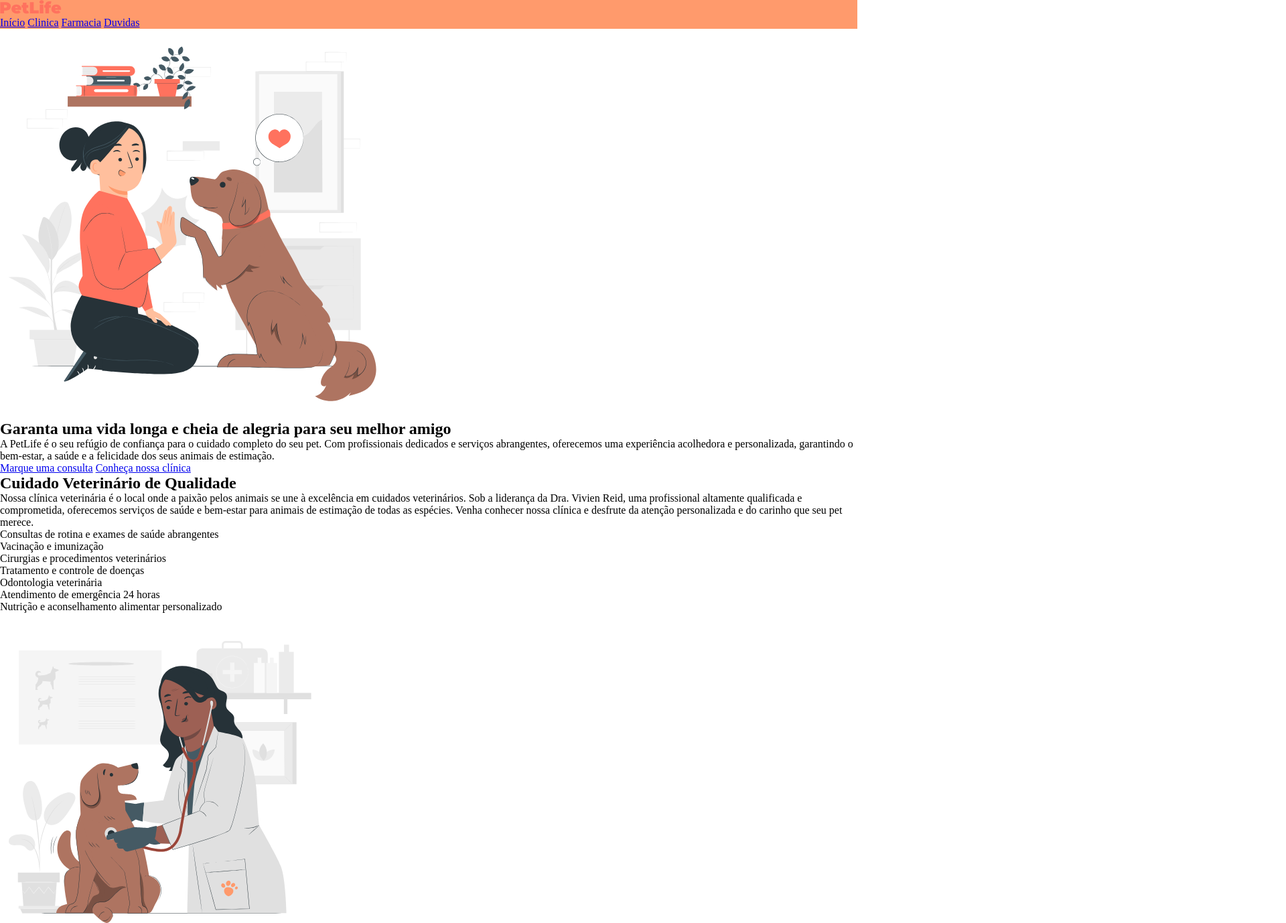
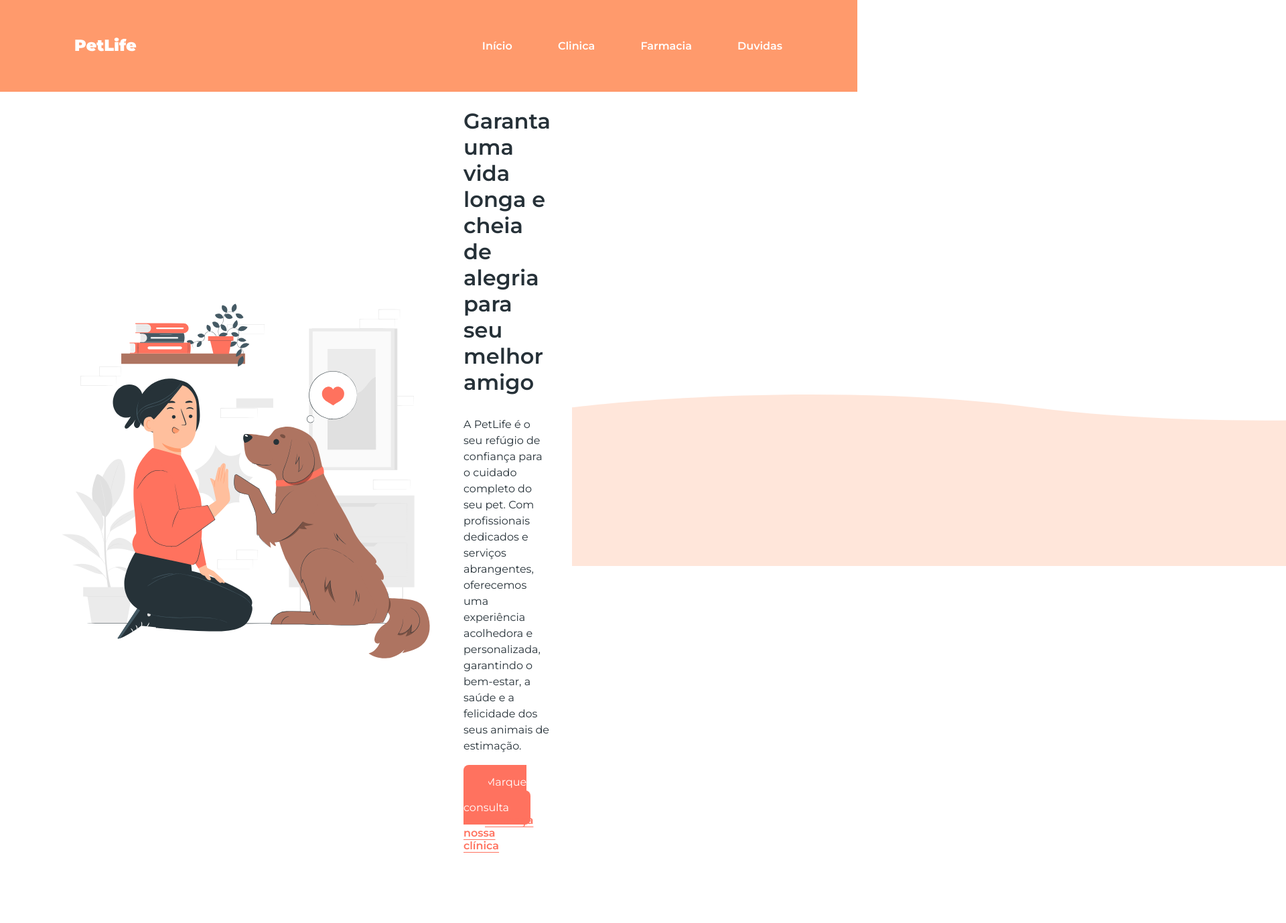
Before and after one commit to jefrodriguess/PetLife, a plain HTML site: page index.html in a window 1280 px wide. Shown: the top 1378 px of the page at 67% size, 1920 px wide, since content can reach past the window. Drawn offline with Linux system fonts and the light colour scheme.

Commit message:
09-01-25

```diff
--- a/index.css
+++ b/index.css
@@ -1,8 +1,77 @@
-* {  /* * = APLICA ESTILO AO TODA PAGINA */
+/* * = APLICA ESTILO A TODA PAGINA, PARA TODOS NAVEGADORES */
+* {
+    box-sizing: border-box;
+    font-family: 'Montserrat', sans-serif;
     margin: 0;
     padding: 0;
 }
 
+body{
+    color: #263138;
+}
+
 header {
     background-color: #FF9A6C;
+    display: flex;  /* EXIBIÇÃO FLEXIVEL */
+    align-items: center; /* ALINHAMENTO DOS ITENS: VERTICAL  */
+    justify-content: space-between; /* JUSTIFICAR CONTEUDO: ORIZONTAL */
+    padding-left: 80px;
+    padding-right: 80px;
+    padding-top: 24px;
+    padding-bottom: 24px;
 }
+
+header a { /* EDITAR BLOCO DENTRO DE OUTRO BLOCO: "A" DENTRO DE "HEADER"*/
+    color: #ffff;
+    font-weight: 600; /* PESO DA FONTE/NEGRITO */
+    padding: 32px; /* ESPAÇO INTERNO NOS ITENS */
+    text-decoration:none; /* TIRAR O SUBLINHADO */
+}
+
+#inicio { /* EDITAR BLOCO COM ID: #+ID */
+    display: flex;
+    align-items: center;
+    gap: 32px; /* ESPAÇO ENTRE OS ITENS */
+    padding: 24px 80px 128px 80px;
+    position: relative; /* POSIÇÃO RELATIVA AO BLOCO INÍCIO  */
+}
+
+h1,
+h2 {
+    font-weight: 600; /* PESO DA FONTE/NEGRITO */
+    font-size: 32px; /* TAMANHO  */
+    margin-bottom:  32px;
+}
+
+.paragrafo {  /* ".+CLASS" :EDITAR OS BLOCOS CLASS="PARAGRAFO" */
+    line-height:150%; /* ALTURA DE LINHA  */
+    margin-bottom:32px;
+}
+
+.botao {
+    background-color: #FF725F;
+    padding: 16px 32px; /* ESPAÇO INTERNO; VERTICAL E HORIZONTAL  */
+    border-radius: 8px; /* RAIO DA BORDA: ARREDONDADO  */
+    color: #FFFFFF;
+    text-decoration: none;
+
+}
+
+.botao-transparente {
+    background-color: transparent;
+    padding: 16px 32px; /* ESPAÇO INTERNO; VERTICAL E HORIZONTAL  */
+    border-radius: 8px; /* RAIO DA BORDA: ARREDONDADO  */
+    font-weight: 600;
+    color: #FF725F;
+    text-underline-offset: 4px;
+
+}
+
+.absolute {
+    position: absolute; /* POSIÇÃO ABSOLUTA NA PAGINA  */
+    bottom: 0;
+    left: 0;
+    width: 100%;
+    z-index:-1;
+
+}
--- a/index.html
+++ b/index.html
@@ -5,13 +5,17 @@
     <meta name="description" content="Garanta uma vida longa e cjeia de alegria para seu melhor amigo">
     <title>PetLife</title>
     <link rel="stylesheet" href="index.css"> <!-- VINUCULANDO AO ARQUIVO CSS (CASCADING STYLE SHEETS)-->
+    <link rel="preconnect" href="https://fonts.googleapis.com"> <!-- VINCULANDO GOOGLE FONTES: MONTSERRAT -->
+    <link rel="preconnect" href="https://fonts.gstatic.com" crossorigin>
+    <link href="https://fonts.googleapis.com/css2?family=Montserrat&display=swap" rel="stylesheet">
+    <link href="https://fonts.googleapis.com/css2?family=Montserrat:wght@600&display=swap" rel="stylesheet">
 
 </head>
 
 <body> <!-- CORPO -->
     <header>
         <a href="index.html"> <!-- NAVEGAR PARA OUTRA PAGINA -->
-            <img src="img/logo.svg" alt="PetLife">
+            <img src="img/logo-white.svg" alt="PetLife">
         </a>
 
         <nav>
@@ -28,18 +32,20 @@
 
             <div>
                 <h1>Garanta uma vida longa e cheia de alegria para seu melhor amigo</h1>
-                <p>A PetLife é o seu refúgio de confiança para o cuidado completo do seu pet. Com profissionais dedicados e serviços abrangentes, oferecemos uma experiência acolhedora e personalizada, garantindo o bem-estar, a saúde e a felicidade dos seus animais de estimação.</p>
-                <a href="https://wa.me/5519987654321" target="_blank">Marque uma consulta</a> <!-- LINK WHATSAPP + TARGET = _BLANK (ABRE A PAGINA EM NOVA GUIA)-->
-                <a href="#clinica">Conheça nossa clínica</a>
+                <!-- CLASS: PARA DISTINGUIR OS PARAGRAFOS DESEJADOS-->
+                <p class="paragrafo">A PetLife é o seu refúgio de confiança para o cuidado completo do seu pet. Com profissionais dedicados e serviços abrangentes, oferecemos uma experiência acolhedora e personalizada, garantindo o bem-estar, a saúde e a felicidade dos seus animais de estimação.</p>
+                <a class="botao" href="https://wa.me/5519987654321" target="_blank">Marque uma consulta</a> <!-- LINK WHATSAPP + TARGET = _BLANK (ABRE A PAGINA EM NOVA GUIA)-->
+                <a class="botao-transparente" href="#clinica">Conheça nossa clínica</a>
             </div>
 
+        <img calss="absolute" src="img/shape.svg " alt="">
         </section>
 
         <section id="clinica">
 
             <div>
                 <h2>Cuidado Veterinário de Qualidade</h2>
-                <p>Nossa clínica veterinária é o local onde a paixão pelos animais se une à excelência em cuidados veterinários. Sob a liderança da Dra. Vivien Reid, uma profissional altamente qualificada e comprometida, oferecemos serviços de saúde e bem-estar para animais de estimação de todas as espécies. Venha conhecer nossa clínica e desfrute da atenção personalizada e do carinho que seu pet merece.</p>
+                <p class="paragrafo">Nossa clínica veterinária é o local onde a paixão pelos animais se une à excelência em cuidados veterinários. Sob a liderança da Dra. Vivien Reid, uma profissional altamente qualificada e comprometida, oferecemos serviços de saúde e bem-estar para animais de estimação de todas as espécies. Venha conhecer nossa clínica e desfrute da atenção personalizada e do carinho que seu pet merece.</p>
                 <ul> <!-- LISTA NÃO ORDENADA -->
                     <li>Consultas de rotina e exames de saúde abrangentes</li>
                     <li>Vacinação e imunização</li>
@@ -61,7 +67,7 @@
 
             <div>
                 <h2>Venha conferir o nosso petshop e farmácia</h2>
-                <p>Além de ser uma clínica veterinária de confiança, também contamos com um completo petshop e farmácia. Nosso petshop oferece uma ampla seleção de produtos de alta qualidade, desde alimentos balanceados e petiscos deliciosos até brinquedos divertidos e acessórios elegantes para o seu pet. Na nossa farmácia, você encontrará uma variedade de medicamentos, produtos de cuidados e suplementos recomendados pelos nossos veterinários, garantindo que o bem-estar e a saúde do seu amado pet estejam sempre em boas mãos. Tudo o que você precisa para cuidar e mimar o seu pet está aqui, no nosso petshop e farmácia, com a mesma dedicação e qualidade que nos tornou referência na área veterinária.</p>
+                <p class="paragrafo">Além de ser uma clínica veterinária de confiança, também contamos com um completo petshop e farmácia. Nosso petshop oferece uma ampla seleção de produtos de alta qualidade, desde alimentos balanceados e petiscos deliciosos até brinquedos divertidos e acessórios elegantes para o seu pet. Na nossa farmácia, você encontrará uma variedade de medicamentos, produtos de cuidados e suplementos recomendados pelos nossos veterinários, garantindo que o bem-estar e a saúde do seu amado pet estejam sempre em boas mãos. Tudo o que você precisa para cuidar e mimar o seu pet está aqui, no nosso petshop e farmácia, com a mesma dedicação e qualidade que nos tornou referência na área veterinária.</p>
             </div>
 
         </section>
@@ -74,27 +80,27 @@
                 <div>
                     <h3>Quais serviços são oferecidos pela clínica veterinária da PetLife?</h3>
                     <img src="img/arrow-down.svg" alt="">
-                    <p>A clínica da PetLife oferece uma ampla gama de serviços, incluindo consultas de rotina, vacinação, cirurgias, tratamento de doenças, cuidados odontológicos, atendimento de emergência 24 horas, programas de prevenção de pulgas, carrapatos e vermes, entre outros. Nosso objetivo é fornecer cuidados abrangentes e personalizados para garantir a saúde e o bem-estar do seu pet.</p>
+                    <p class="paragrafo">A clínica da PetLife oferece uma ampla gama de serviços, incluindo consultas de rotina, vacinação, cirurgias, tratamento de doenças, cuidados odontológicos, atendimento de emergência 24 horas, programas de prevenção de pulgas, carrapatos e vermes, entre outros. Nosso objetivo é fornecer cuidados abrangentes e personalizados para garantir a saúde e o bem-estar do seu pet.</p>
                 </div>
 
                 <div>
                     <h3>Quais espécies de animais a clínica veterinária atende?</h3>
                     <img src="img/arrow-down.svg" alt="">
-                    <p>A clínica veterinaria da Petlife atende animais de estimação de todas as espécies, incluindo cães, gatos, pássaros, roedores e répeteis. nossos profissionais possuem conhecimento e experiência para cuidar de diferentes tipos de animais, oferecendo um atendimento especializado e dedicado a cada um deles</p>
+                    <p class="paragrafo">A clínica veterinaria da Petlife atende animais de estimação de todas as espécies, incluindo cães, gatos, pássaros, roedores e répeteis. nossos profissionais possuem conhecimento e experiência para cuidar de diferentes tipos de animais, oferecendo um atendimento especializado e dedicado a cada um deles</p>
 
                 </div>
 
                 <div>
                     <h3>A clínica veterinária da PetLife possui serviços de emergência?</h3>
                     <img src="img/arrow-down.svg" alt="">
-                    <p>Sim, a clínica veterinária da Petlife oferece serviços de emergência 24 horas. Se o seu animal de estimação precisar de atendimento veterinário imediato fora do horário de expediente, nossa equipe está pronta para ajudar, fornecendo cuidados urgentes e tratamento adequado para garantir o bem-estar do seu pet.</p>
+                    <p class="paragrafo">Sim, a clínica veterinária da Petlife oferece serviços de emergência 24 horas. Se o seu animal de estimação precisar de atendimento veterinário imediato fora do horário de expediente, nossa equipe está pronta para ajudar, fornecendo cuidados urgentes e tratamento adequado para garantir o bem-estar do seu pet.</p>
 
                 </div>
 
                 <div>
                     <h3>A clínica oferece serviços de banho e tosa?</h3>
                     <img src="img/arrow-down.svg" alt="">
-                    <p>Sim, a clínica veterinária da PetLife oferece serviços profissionais de banho e tosa. Nossa equipe de profissionais experientes garante que seu pet receva cuidados adequados, usando produtos de alta qualidade e técnicas seguras. o banho e tosa ajudam a manter a higiene, a saúde da pele e pelagem do seu pet, além proporcionar uma experiência relaxante e agradável para eles.</p>
+                    <p class="paragrafo">Sim, a clínica veterinária da PetLife oferece serviços profissionais de banho e tosa. Nossa equipe de profissionais experientes garante que seu pet receva cuidados adequados, usando produtos de alta qualidade e técnicas seguras. o banho e tosa ajudam a manter a higiene, a saúde da pele e pelagem do seu pet, além proporcionar uma experiência relaxante e agradável para eles.</p>
 
                 </div>
 
```
